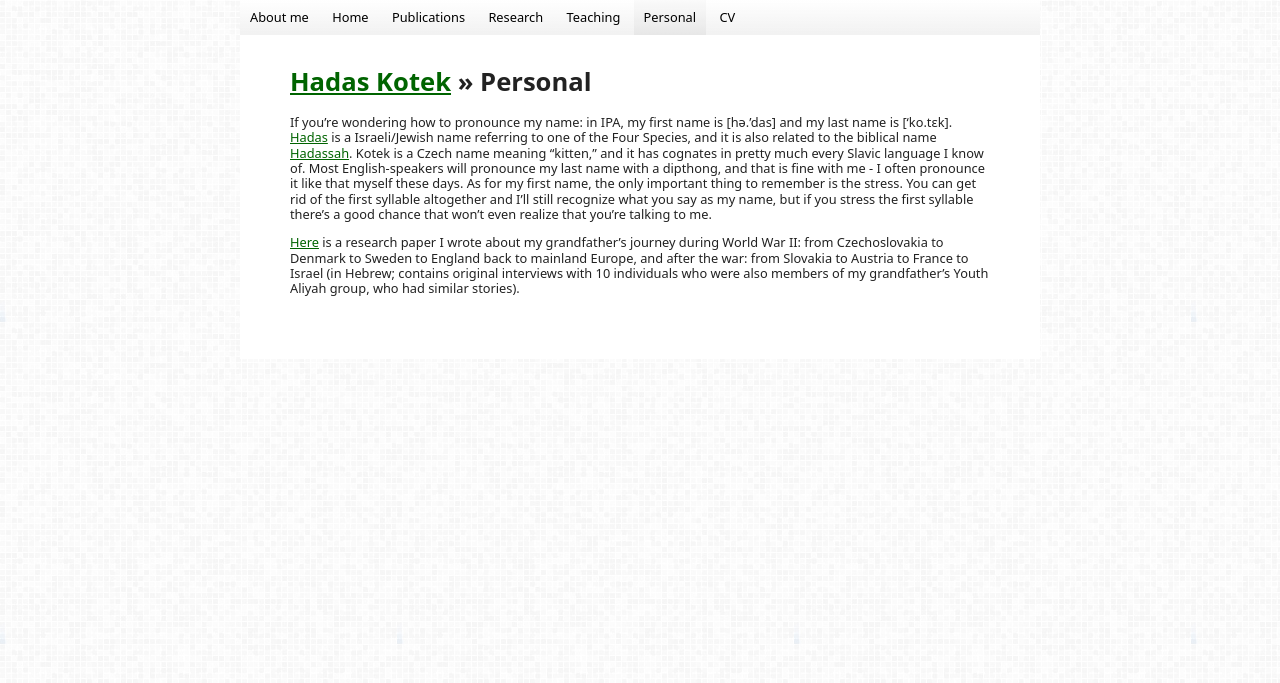
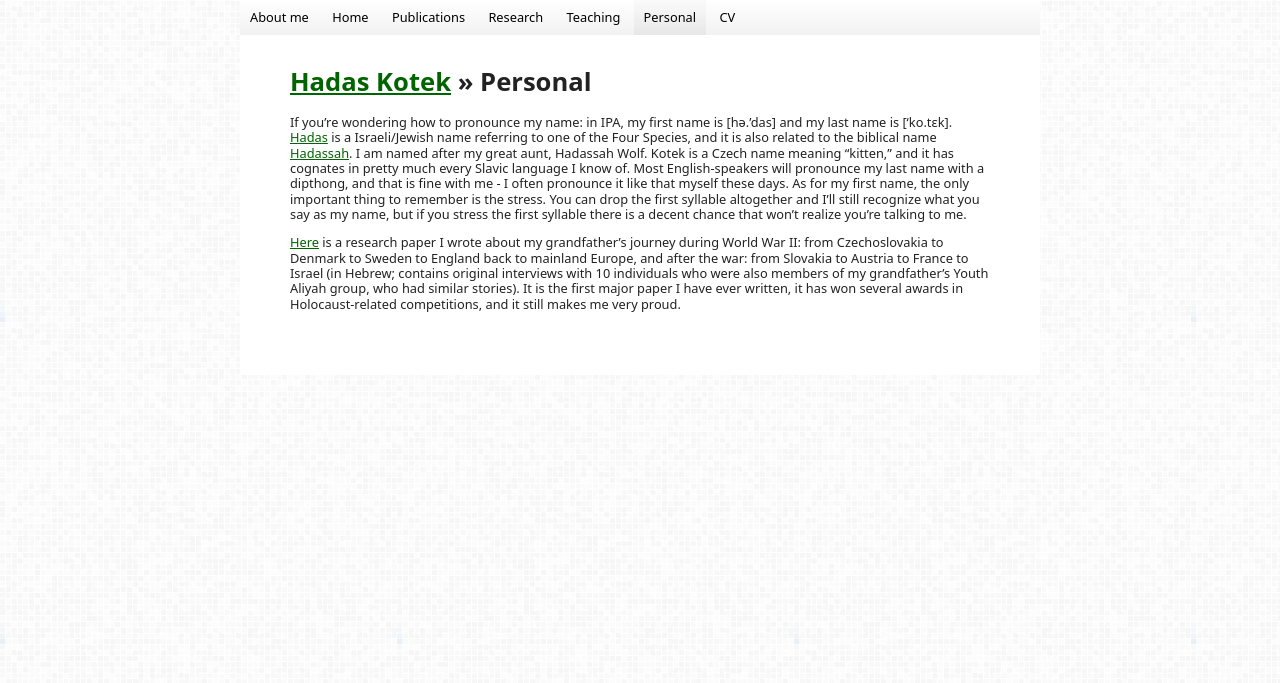
Before and after one commit to hkotek/hkotek.com, a Jekyll site: the page built from personal.md, in a window 1280 px wide. Shown: the top 683 px of the page. Built offline with Jekyll 4.4.1, drawn with Linux system fonts in a browser that asks for light colours.

Commit message:
touchups

```diff
--- a/personal.md
+++ b/personal.md
@@ -3,6 +3,6 @@ layout: default
 title: Personal
 ---
 
-If you’re wondering how to pronounce my name: in IPA, my first name is [hə.'das] and my last name is ['ko.tɛk]. [Hadas](http://en.wikipedia.org/wiki/Hadass) is a Israeli/Jewish name referring to one of the Four Species, and it is also related to the biblical name [Hadassah](http://en.wikipedia.org/wiki/Esther). Kotek is a Czech name meaning "kitten," and it has cognates in pretty much every Slavic language I know of. Most English-speakers will pronounce my last name with a dipthong, and that is fine with me - I often pronounce it like that myself these days. As for my first name, the only important thing to remember is the stress. You can get rid of the first syllable altogether and I'll still recognize what you say as my name, but if you stress the first syllable there's a good chance that won't even realize that you're talking to me.
+If you’re wondering how to pronounce my name: in IPA, my first name is [hə.'das] and my last name is ['ko.tɛk]. [Hadas](http://en.wikipedia.org/wiki/Hadass) is a Israeli/Jewish name referring to one of the Four Species, and it is also related to the biblical name [Hadassah](http://en.wikipedia.org/wiki/Esther). I am named after my great aunt, Hadassah Wolf. Kotek is a Czech name meaning "kitten," and it has cognates in pretty much every Slavic language I know of. Most English-speakers will pronounce my last name with a dipthong, and that is fine with me - I often pronounce it like that myself these days. As for my first name, the only important thing to remember is the stress. You can drop the first syllable altogether and I'll still recognize what you say as my name, but if you stress the first syllable there is a decent chance that won't realize you're talking to me.
 
-[Here](AvodatGmar.pdf) is a research paper I wrote about my grandfather's journey during World War II: from Czechoslovakia to Denmark to Sweden to England back to mainland Europe, and after the war: from Slovakia to Austria to France to Israel (in Hebrew; contains original interviews with 10 individuals who were also members of my grandfather's Youth Aliyah group, who had similar stories).
+[Here](AvodatGmar.pdf) is a research paper I wrote about my grandfather's journey during World War II: from Czechoslovakia to Denmark to Sweden to England back to mainland Europe, and after the war: from Slovakia to Austria to France to Israel (in Hebrew; contains original interviews with 10 individuals who were also members of my grandfather's Youth Aliyah group, who had similar stories). It is the first major paper I have ever written, it has won several awards in Holocaust-related competitions, and it still makes me very proud.
```
Also changed, not shown: index.md (+9 -2 lines).
